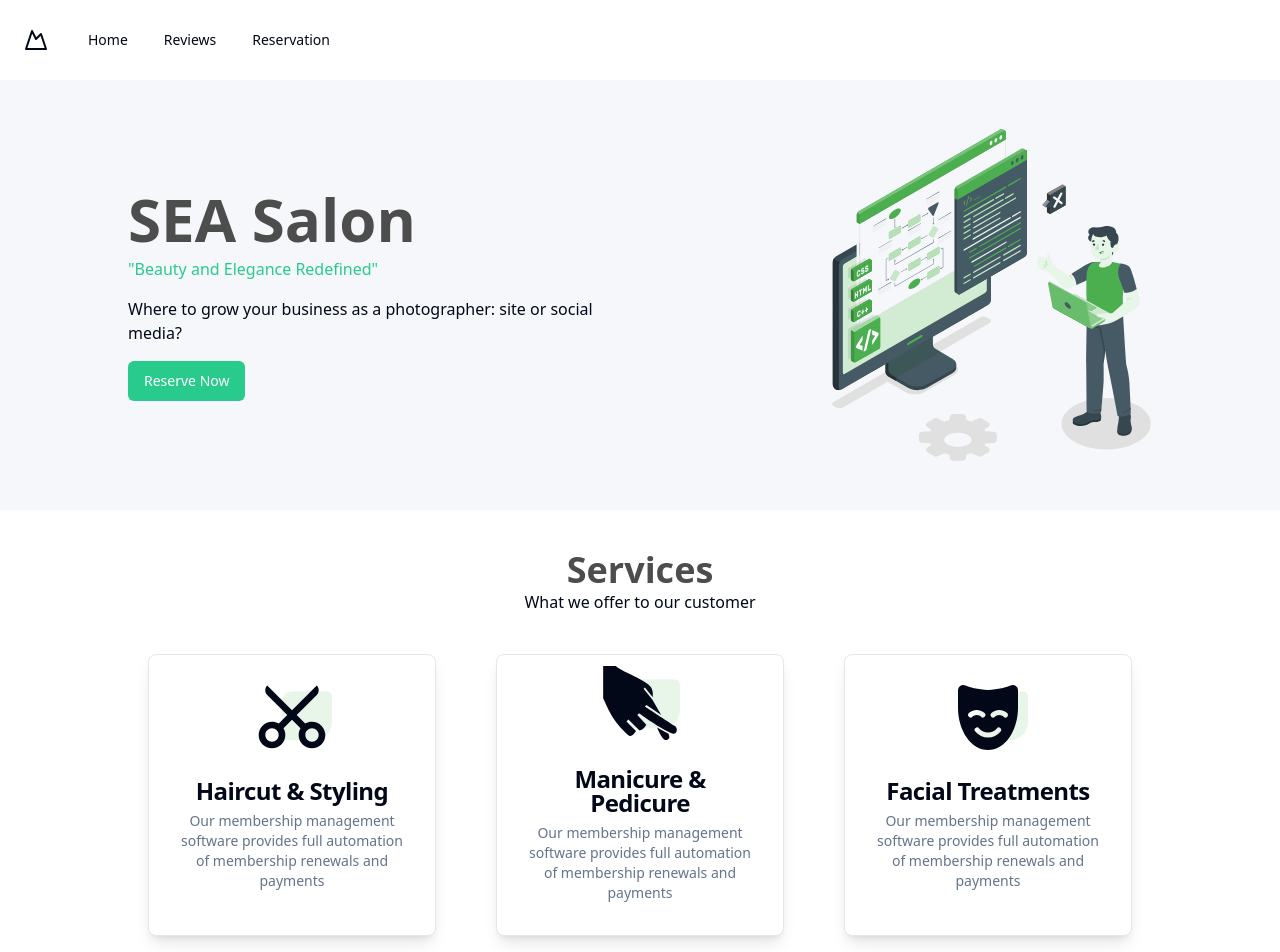
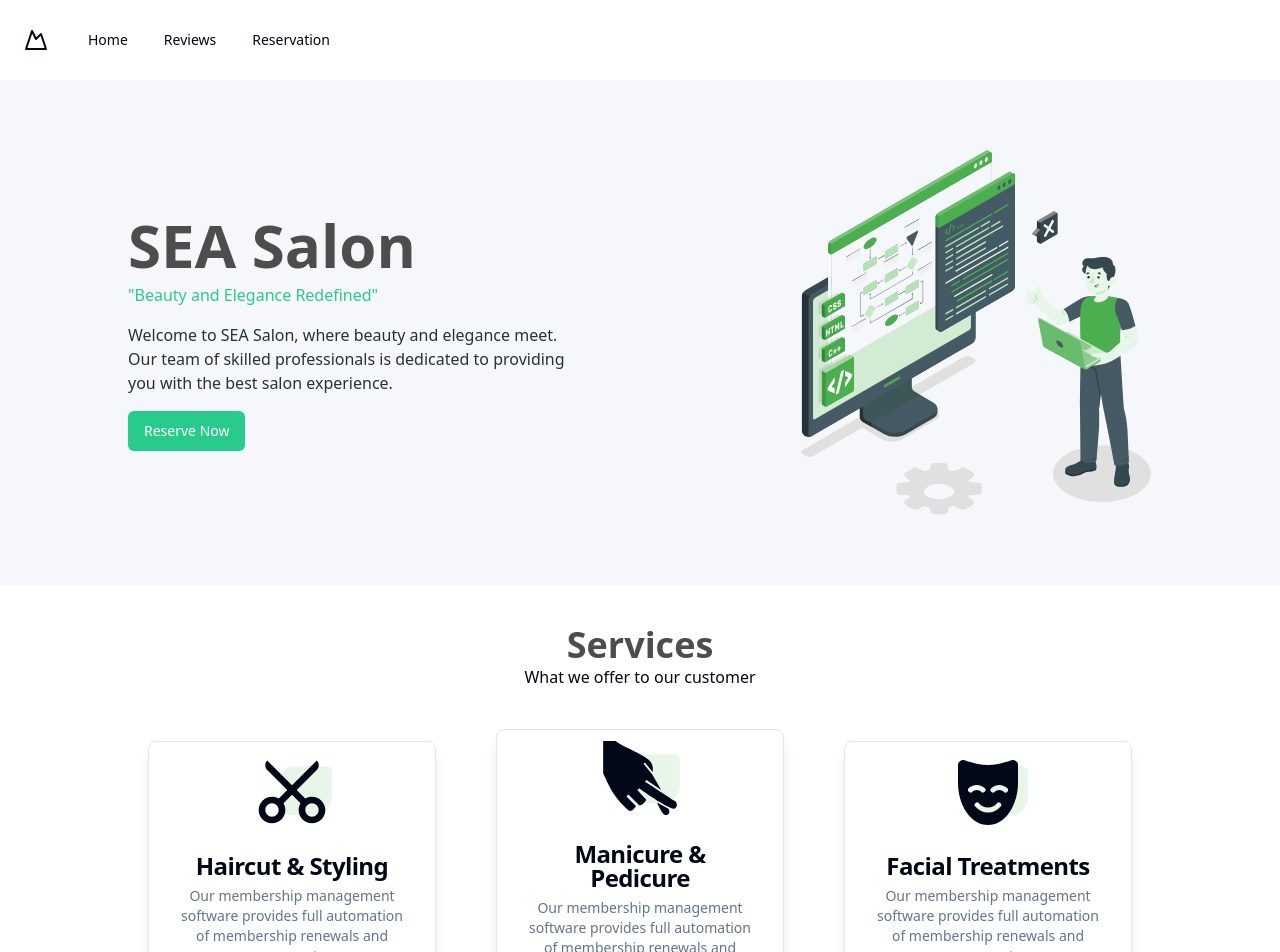
Before and after one commit to breadworshipper/SEA-Technical-Challenge---Frontend, a Next.js app: page / in a window 1280 px wide. Shown: the top 952 px of the page. Built offline with nearby package versions, Linux system fonts and the light colour scheme.

Commit message:
FIX: Fixed landing page bugs

```diff
--- a/src/components/HeroSection.tsx
+++ b/src/components/HeroSection.tsx
@@ -1,22 +1,27 @@
+import Link from "next/link"
 import HeroSectionIllustration from "./ui/HeroSectionIllustration"
 import { Button } from "@/components/ui/button"
 
 export default function HeroSection() {
   return (
     <section className="bg-silver pt-10 pb-10">
-      <div className="flex md:flex-row flex-col justify-evenly gap-x-56 gap-y-10 md:gap-y-0 max-w-screen-lg mx-auto">
-        <div className="flex flex-col justify-center">
+      <div className="flex md:flex-row flex-col gap-x-56 gap-y-10 md:gap-y-0 max-w-screen-lg items-center justify-evenly mx-auto">
+        <div className="flex flex-col justify-center max-w-md">
           <h1 className="font-extrabold text-6xl text-deepgrey mb-2">
             SEA Salon
           </h1>
           <p className="text-black mb-4 text-primary">
             &quot;Beauty and Elegance Redefined&quot;
           </p>
-          <p className="mb-4">
-            Where to grow your business as a photographer: site or social media?
+          <p className="text-black mb-4">
+            Welcome to SEA Salon, where beauty and elegance meet. Our team of
+            skilled professionals is dedicated to providing you with the best
+            salon experience.
           </p>
           <div>
-            <Button className="text-white">Reserve Now</Button>
+            <Link href={"/reservation"}>
+              <Button className="text-white">Reserve Now</Button>
+            </Link>
           </div>
         </div>
         <HeroSectionIllustration />
--- a/src/components/ServicesSection.tsx
+++ b/src/components/ServicesSection.tsx
@@ -12,7 +12,7 @@ export default function ServicesSection() {
         </h2>
         <p className="text-center font-light">What we offer to our customer</p>
       </div>
-      <div className="flex flex-col md:flex-row max-w-screen-lg md:gap-x-10 gap-y-8 mx-auto justify-evenly">
+      <div className="flex flex-col md:flex-row max-w-screen-lg md:gap-x-10 gap-y-8 mx-auto justify-evenly items-center">
         <ServicesCard
           title="Haircut & Styling"
           description="Our membership management software provides full automation of membership renewals and payments"
--- a/src/components/ui/HeroSectionIllustration.tsx
+++ b/src/components/ui/HeroSectionIllustration.tsx
@@ -1,8 +1,8 @@
 export default function HeroSectionIllustration(){
     return (
       <svg
-        width="350"
-        height="350"
+        width="425"
+        height="425"
         viewBox="0 0 274 284"
         fill="none"
         xmlns="http://www.w3.org/2000/svg"
```
